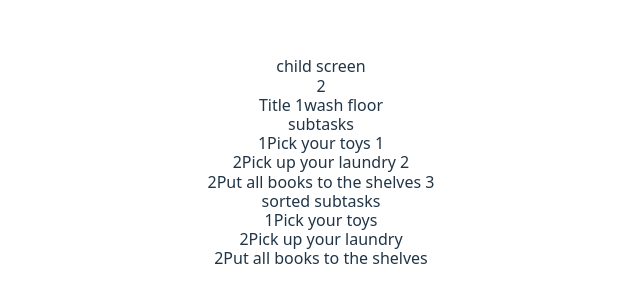
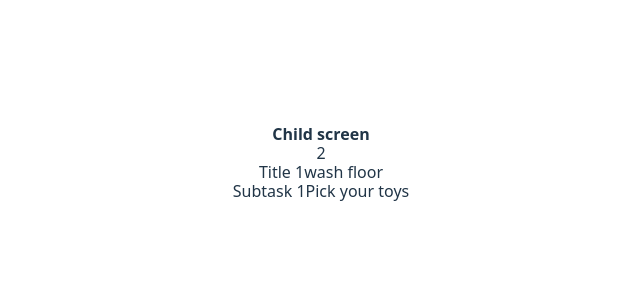
Before and after one commit to Iloha/adhd, a React (Vite) app: page / in a window 1280 px wide. Shown: the part 222-524 px from the top of the page, without its empty margins (319-959 px from the left). Built offline with nearby package versions, Linux system fonts and the light colour scheme; data requests are answered from the project's data file.

Commit message:
work on child screen

```diff
--- a/db.json
+++ b/db.json
@@ -7,20 +7,19 @@
         {
           "title": "1Pick your toys",
           "hint": "1Check under your bed",
-          "order": 1
+          "done": false
         },
         {
           "title": "2Pick up your laundry",
           "hint": "Put to the basket in laundry room",
-          "order": 2
+          "done": false
         },
         {
           "title": "2Put all books to the shelves",
           "hint": "from table and bed",
-          "order": 3
+          "done": false
         }
       ],
-      "activeSubtaskIndex": "1",
       "createdAt": "2026-02-05",
       "updatedAt": "2026-02-05",
       "printable": true,
@@ -33,20 +32,19 @@
         {
           "title": "3Pick your toys",
           "hint": "3Check under your bed",
-          "order": 1
+          "done": false
         },
         {
           "title": "3Pick up your laundry",
           "hint": "Put to the basket in laundry room",
-          "order": 2
+          "done": false
         },
         {
           "title": "3Put all books to the shelves",
           "hint": "from table and bed",
-          "order": 3
+          "done": false
         }
       ],
-      "activeSubtaskIndex": "1",
       "createdAt": "2026-02-05",
       "updatedAt": "2026-02-05",
       "printable": true,
--- a/src/App.jsx
+++ b/src/App.jsx
@@ -12,7 +12,7 @@ function App() {
   const { mode, activeTaskId, setActiveTaskId } = useApp();
   const [tasks, setTasks] = useState([])
 
-  console.log('tasks', tasks)
+  // console.log('tasks', tasks)
 
   useEffect( () => {
     const getTasks = async () => {
--- a/src/screens/ChildScreen.jsx
+++ b/src/screens/ChildScreen.jsx
@@ -4,29 +4,26 @@ function ChildScreen({ tasks, activeTask, setTasks }) {
   }
 
   const subtasks = activeTask.subtasks ?? []
+  const activeSubtaskIndex = subtasks.findIndex((subtask) => subtask.done !== true)
+  const activeSubtask = activeSubtaskIndex === -1 ? null : subtasks[activeSubtaskIndex]
 
+//   console.log ('index', activeSubtaskIndex, 'title', activeSubtask)
   return (
     <div>
-      child screen
+      <b>Child screen</b>
       {activeTask.done === true ? "Done!" : ""}
       <div>{activeTask.id}</div>
+      <div>Title {activeTask.text}</div>
+      <div>Subtask { activeSubtask.title }</div>
 
-      <div>Title {activeTask.text}</div>
+      {/* <div>
+        Subtasks
+        {subtasks.map((subtask, index) => (
+          <div key={index}>{subtask.title} {subtask.order} { index }</div>
+        ))}
 
-      <div>
-        subtasks
-        {subtasks.map((subtask) => (
-          <div key={subtask.order}>{subtask.title} {subtask.order}</div>
-        ))}
-        <div>
-            sorted subtasks
-            {[...subtasks]
-                .sort((a, b) => a.order - b.order)
-                .map((subtask) => (
-                <div key={subtask.order}>{subtask.title}</div>
-                ))}
-            </div>
-      </div>
+        for
+      </div> */}
     </div>
   )
 }
```
